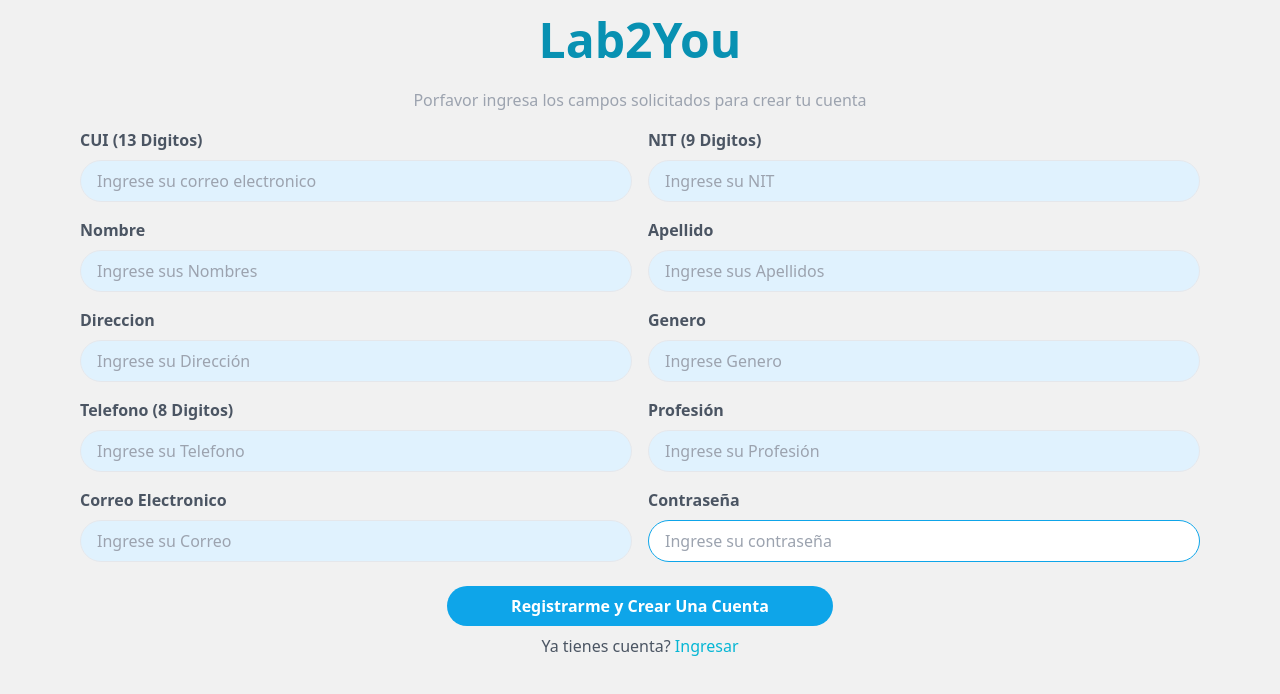
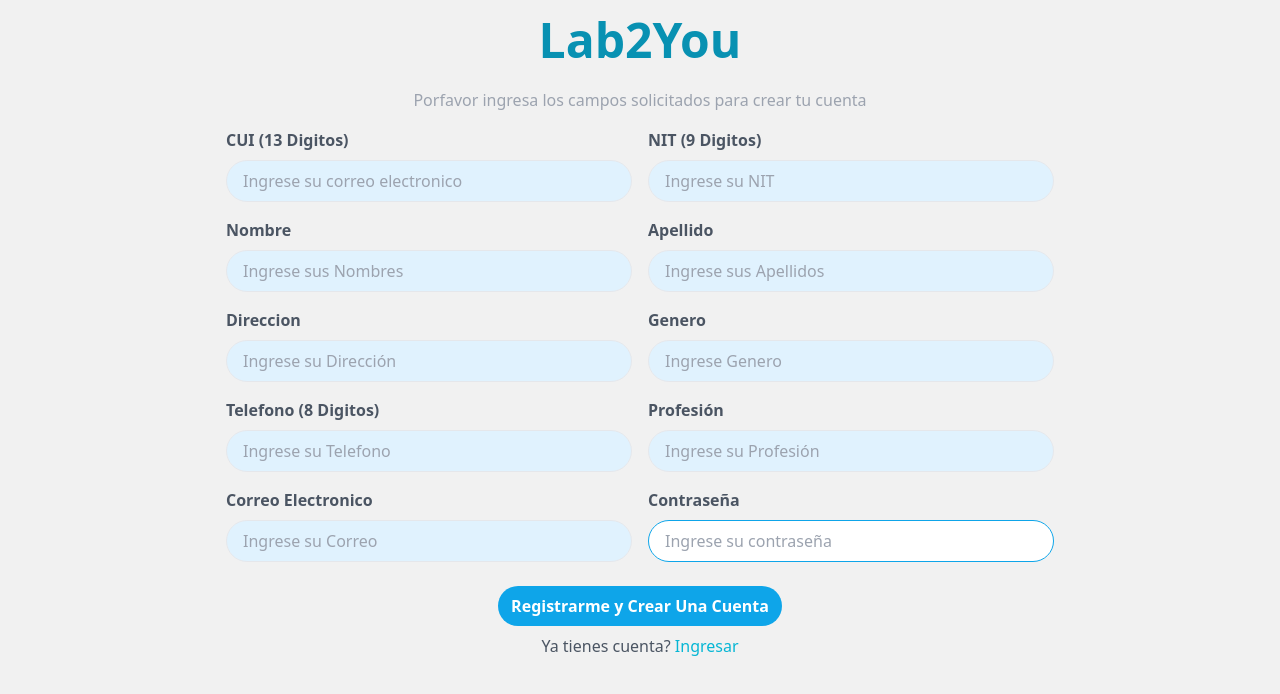
Before and after one commit to sergiomendez1998/dev-final-project-frontend, a React (Vite) app: page /#/register in a window 1280 px wide. Shown: the top 694 px of the page. Built offline with nearby package versions, Linux system fonts and the light colour scheme.

Commit message:
fix container Register Page

```diff
--- a/src/pages/auth/RegisterPage.jsx
+++ b/src/pages/auth/RegisterPage.jsx
@@ -84,7 +84,7 @@ export const RegisterPage = () => {
       <h3 className="text-center mt-6 text-gray-400 px-4">
         Porfavor ingresa los campos solicitados para crear tu cuenta
       </h3>
-      <form onSubmit={handleSubmit}>
+      <form className='w-[75%] mx-auto'  onSubmit={handleSubmit}>
         <Row className="justify-center">
           <Col sm={12} md={6}>
             <InputForm
```
